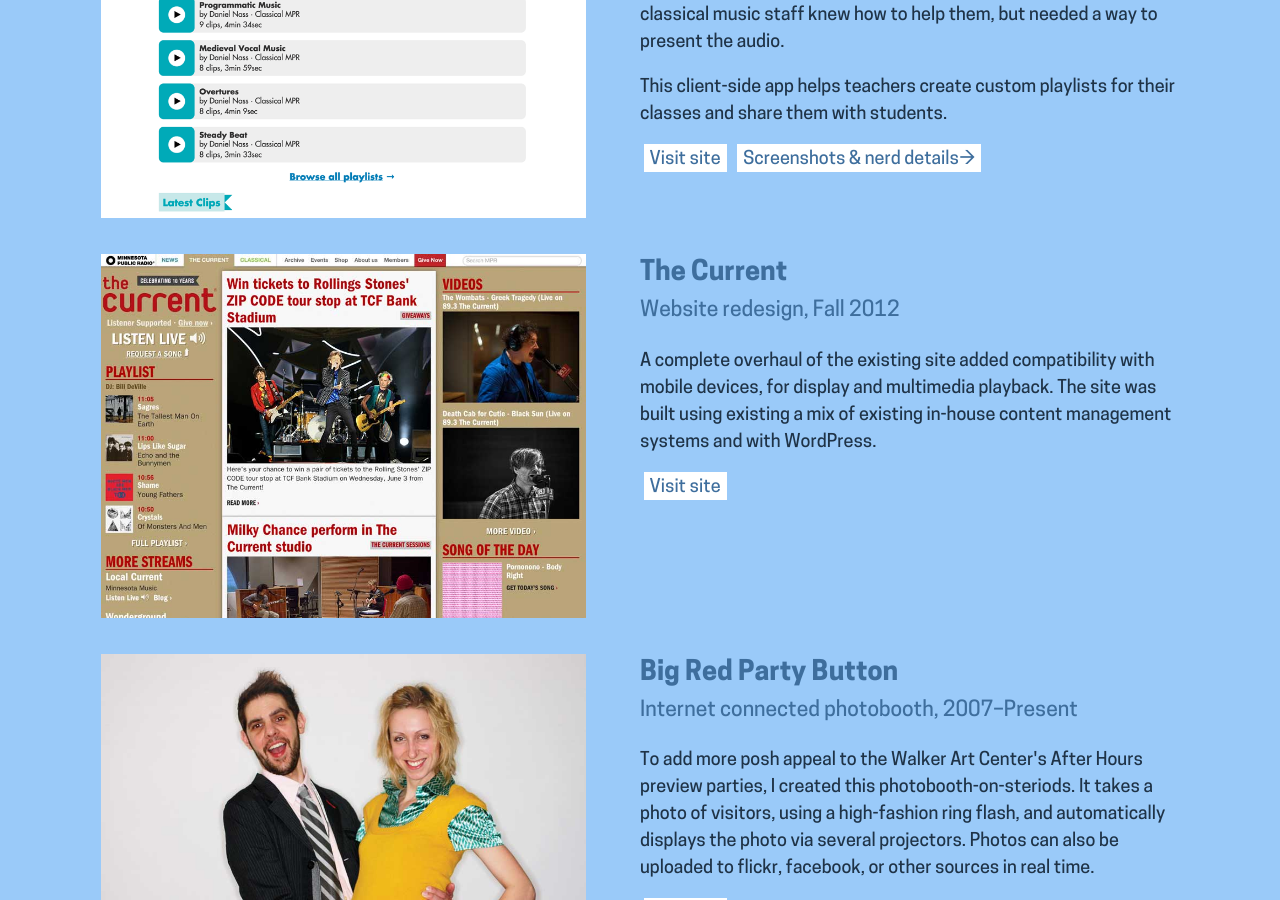
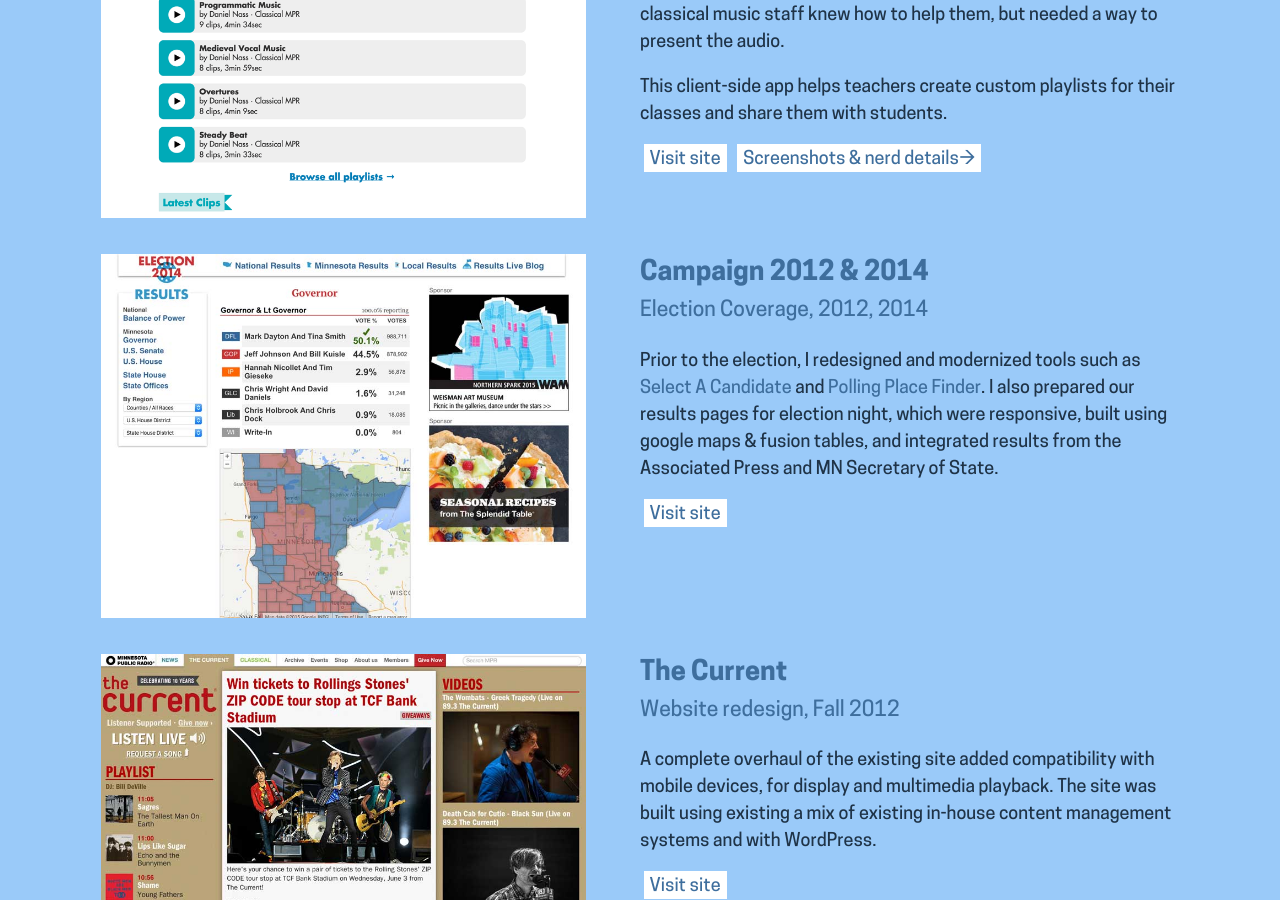
Before and after one commit to justinph/justinph.github.io, a Jekyll site: the page built from index.html, in a window 1280 px wide and 900 px high, scrolled down 892 px. Built offline with Jekyll 4.4.1, drawn with Linux system fonts in a browser that asks for light colours.

Commit message:
update stuff

```diff
--- a/_includes/head.html
+++ b/_includes/head.html
@@ -9,4 +9,5 @@
   <link rel="stylesheet" href="{{ "/css/main.css" | prepend: site.baseurl }}">
   <link rel="canonical" href="{{ page.url | replace:'index.html','' | prepend: site.baseurl | prepend: site.url }}">
   <link rel="alternate" type="application/rss+xml" title="{{ site.title }}" href="{{ "/feed.xml" | prepend: site.baseurl | prepend: site.url }}" />
+  <meta name="google-site-verification" content="ZbfIlGLIBnRT-SV5e8z4eVTg-z7GK_1rn7FBtu5Plj0" />
 </head>
--- /dev/null
+++ b/_projects/03_campaign.md
@@ -0,0 +1,11 @@
+---
+layout: project
+title: Campaign 2012 & 2014
+permalink: /projects/campaign-2012/
+directlink: true
+subhead: Election Coverage, 2012, 2014
+link: http://apps.mprnews.org/election2014/
+image: election2104.jpg
+excerpt: <p>Prior to the election, I redesigned and modernized tools such as <a href="http://minnesota.publicradio.org/projects/ongoing/select_a_candidate/">Select A Candidate</a> and <a href="http://apps.mprnews.org/polling_place/">Polling Place Finder</a>. I also prepared our results pages for election night, which were responsive, built using google maps & fusion tables, and integrated results from the Associated Press and MN Secretary of State.</p>
+
+---
```
Also changed, not shown: _projects/22_thecurrent.md (renamed from _projects/02_thecurrent.md), _projects/33_big-red-party-button.md (renamed from _projects/03_big-red-party-button.md), _projects/44_50-years-jerome-foundation.md (renamed from _projects/04_50-years-jerome-foundation.md), _projects/55_oliverands.md (renamed from _projects/05_oliverands.md), _projects/66_jeromefdn.md (renamed from _projects/06_jeromefdn.md), _projects/77_myyarourmessage.md (renamed from _projects/07_myyarourmessage.md), images/election2104.jpg (added).
